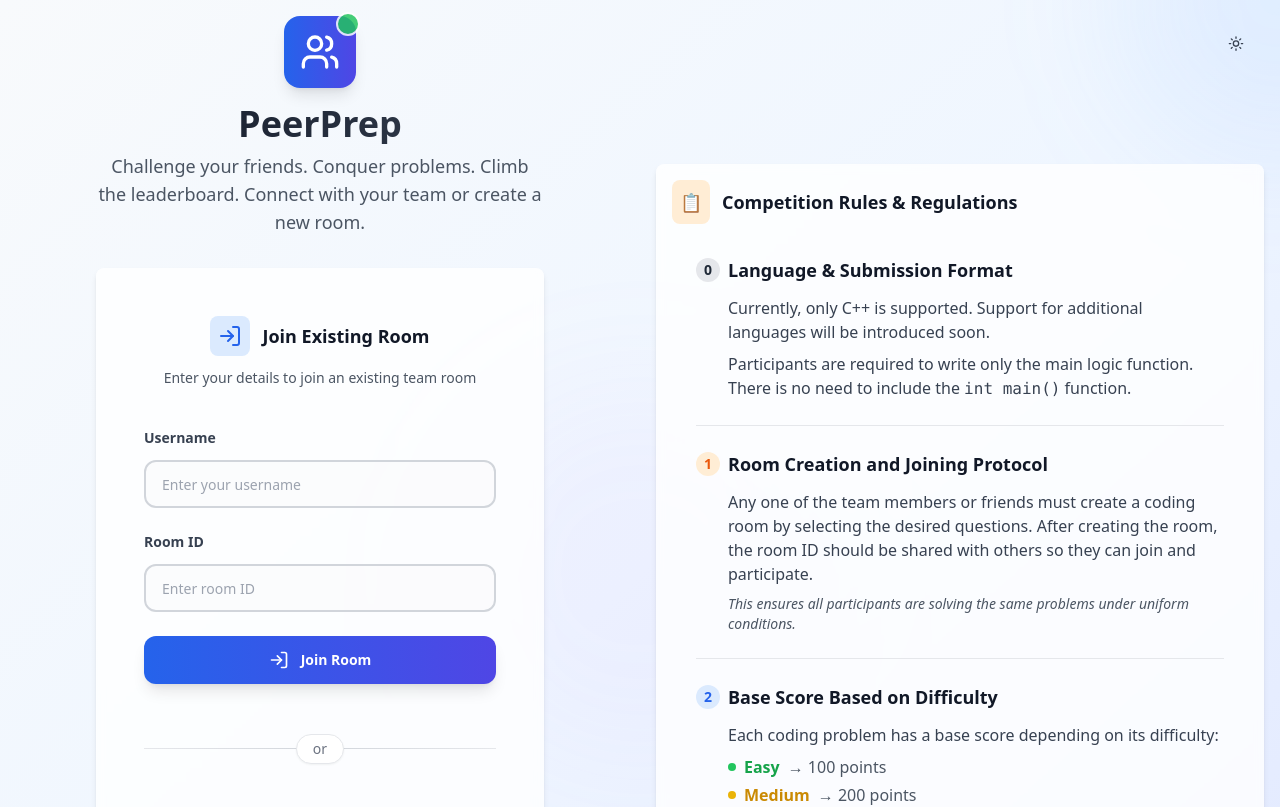
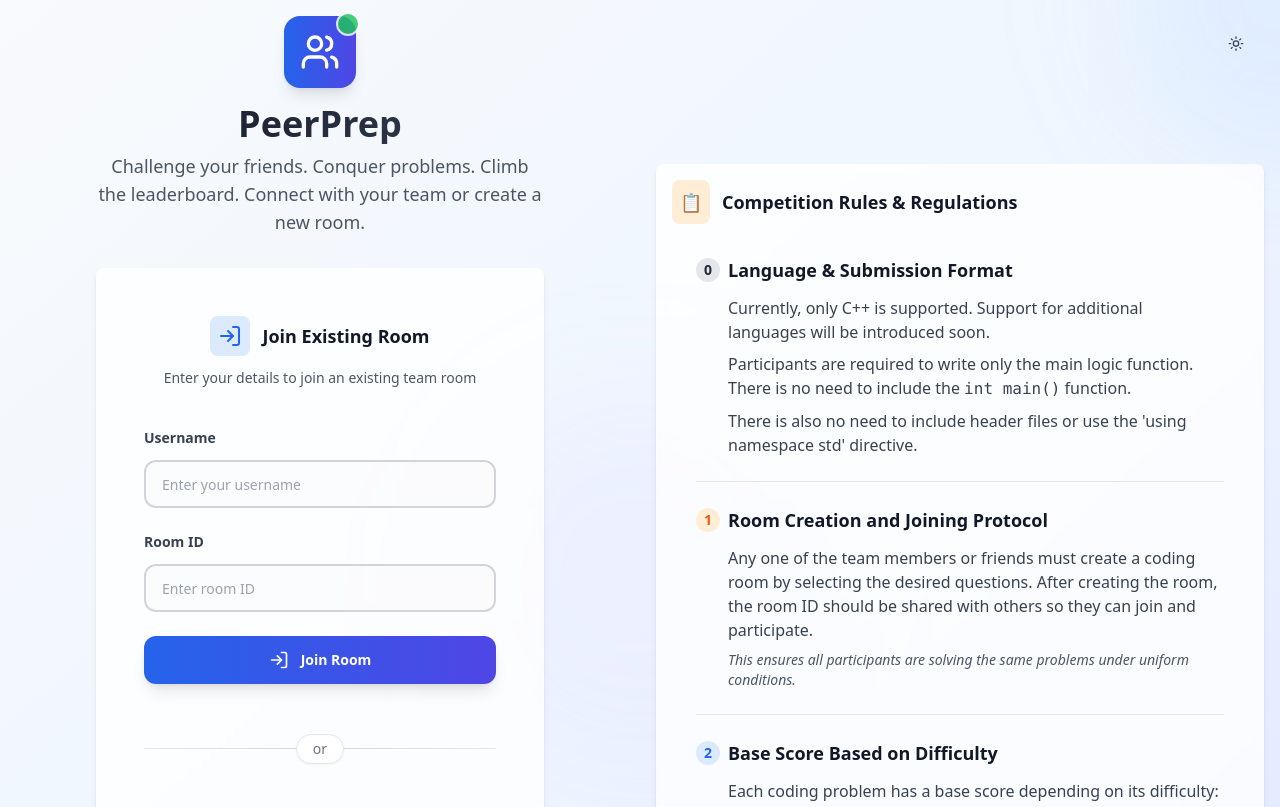
Before and after one commit to aditya-041/PeerPrep-frontend, a Next.js app: page / in a window 1280 px wide. Shown: the top 807 px of the page. Built offline with nearby package versions, Linux system fonts and the light colour scheme.

Commit message:
page.tsx fix

```diff
--- a/app/page.tsx
+++ b/app/page.tsx
@@ -251,6 +251,10 @@ export default function JoinTeamPage() {
                           Participants are required to write only the main logic function. There is no need to include
                           the <code className="font-mono">int main()</code> function.
                         </p>
+
+                        <p className="text-gray-700 dark:text-gray-300">
+                          There is also no need to include header files or use the 'using namespace std' directive.
+                        </p>
                       </div>
                     </div>
 
```
